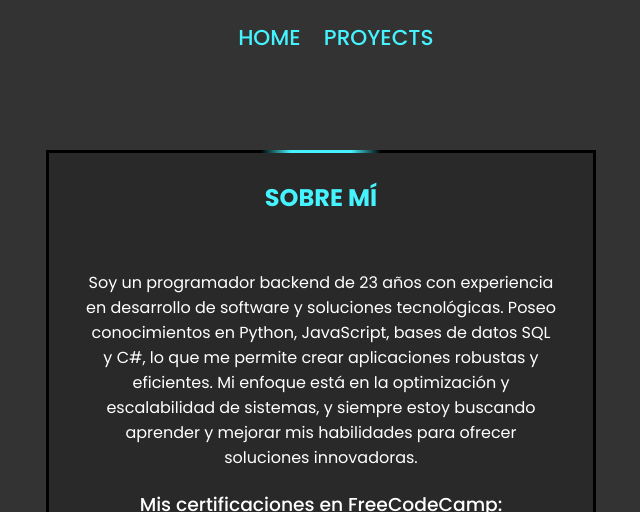
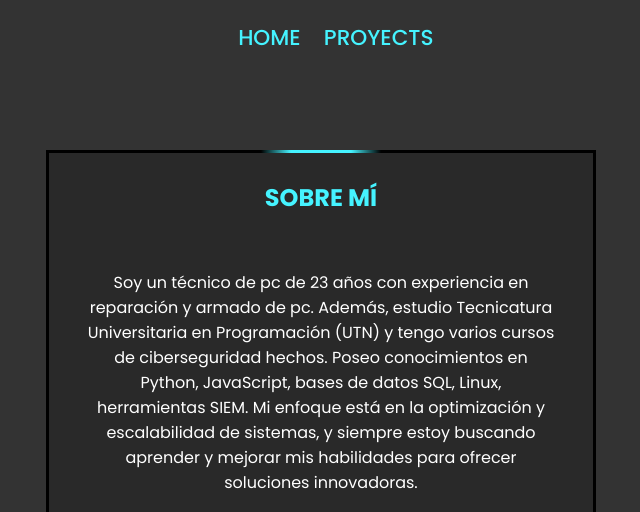
Before and after one commit to Rodrii07/rodrigo.github.io, a plain HTML site: page about.html in a window 1280 px wide. Shown: the top 512 px of the page, without its empty margins (319-959 px from the left). Drawn offline with Linux system fonts and the light colour scheme; a web font is replaced by a local one.

Commit message:
about fix

```diff
--- a/about.html
+++ b/about.html
@@ -26,13 +26,13 @@
         <div class="details2">
           <h2 class="h2">SOBRE MÍ</h2>
           <p class="p">
-            Soy un programador backend de 23 años con experiencia en desarrollo
-            de software y soluciones tecnológicas. Poseo conocimientos en
-            Python, JavaScript, bases de datos SQL y C#, lo que me permite crear
-            aplicaciones robustas y eficientes. Mi enfoque está en la
-            optimización y escalabilidad de sistemas, y siempre estoy buscando
-            aprender y mejorar mis habilidades para ofrecer soluciones
-            innovadoras.
+            Soy un técnico de pc de 23 años con experiencia en reparación y
+            armado de pc. Además, estudio Tecnicatura Universitaria en
+            Programación (UTN) y tengo varios cursos de ciberseguridad hechos.
+            Poseo conocimientos en Python, JavaScript, bases de datos SQL,
+            Linux, herramientas SIEM. Mi enfoque está en la optimización y
+            escalabilidad de sistemas, y siempre estoy buscando aprender y
+            mejorar mis habilidades para ofrecer soluciones innovadoras.
           </p>
           <h3 class="h3">Mis certificaciones en FreeCodeCamp:</h3>
           <a href="https://www.freecodecamp.org/RodrigoQuintana"
```
